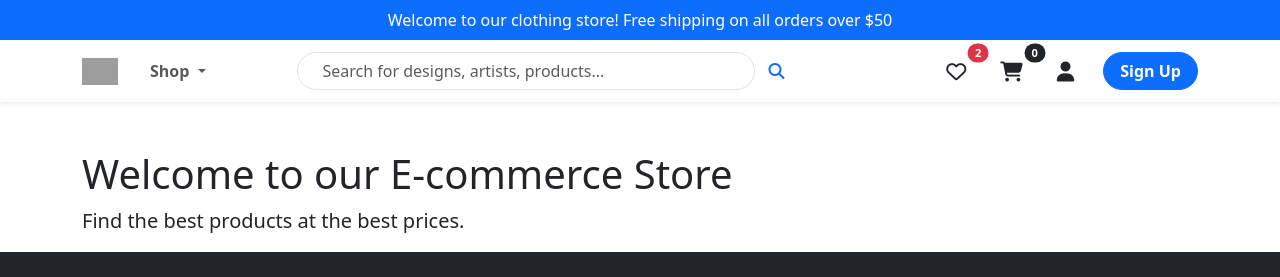
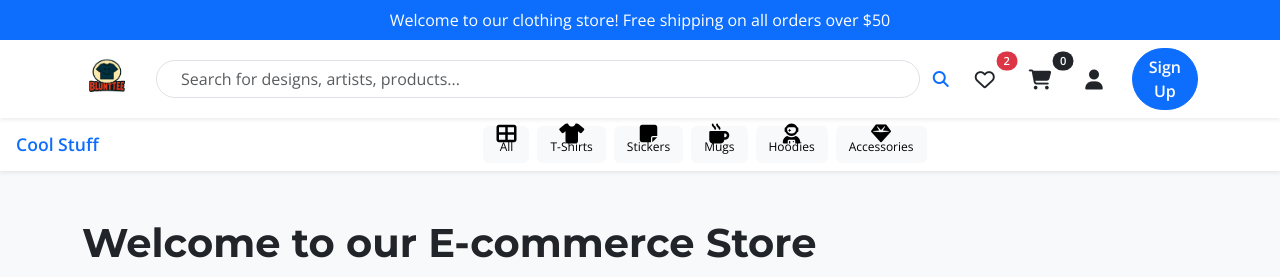
Before and after one commit to latorreandrea/django-cloud-ecommerce, a Django app: page / in a window 1280 px wide. Shown: the top 277 px of the page. Run offline with Django 5.2, Linux system fonts and the light colour scheme; grey boxes are pictures that could not be loaded.

Commit message:
styled navbar and created logo bt

```diff
--- a/home/urls.py
+++ b/home/urls.py
@@ -1,8 +1,8 @@
 from django.urls import path
 from . import views
 
-app_name = 'home'
+
 
 urlpatterns = [
-    path('', views.index, name='index'),
+    path('', views.index, name='home')
 ]
--- a/home/views.py
+++ b/home/views.py
@@ -2,5 +2,5 @@ from django.shortcuts import render
 
 # Create your views here.
 def index(request):
-    """View function for the home page."""
-    return render(request, 'home/index.html')
+    """ A view to render homepage """
+    return render(request, "home/index.html")
--- a/static/css/styles.css
+++ b/static/css/styles.css
@@ -13,3 +13,41 @@ h1, h2, h3, h4, h5, h6, .navbar-brand {
     font-family: 'Montserrat', Arial, sans-serif;
     font-weight: 700;
 }
+
+/* Navbar */
+.navbar-logo {
+    object-fit: contain;
+    width: 50px;
+    height: 50px;
+}
+
+.navbar-toggler {
+    padding: 0.25rem 0.5rem;
+    font-size: 1rem;
+}
+
+.search-bar {
+    max-width: 100vw;
+    width: 90%;
+}
+
+.shop-slider-wrapper {
+    width: 100vw;
+    max-width: 100vw;
+    overflow-x: auto;
+    -webkit-overflow-scrolling: touch;
+    margin-left: calc(-50vw + 50%);
+    margin-right: calc(-50vw + 50%);
+    box-sizing: border-box;
+}
+.shop-slider-title {
+    white-space: nowrap;
+}
+.shop-slider {
+    min-width: max-content;
+    display: flex;
+    justify-content: center;
+}
+.shop-slider a {
+    white-space: nowrap;
+}
--- a/templates/base.html
+++ b/templates/base.html
@@ -1,6 +1,7 @@
 <!DOCTYPE html>
 <html lang="en">
 <head>
+    {% load static %}
     {% block meta %}
         <meta charset="UTF-8">
         <meta name="viewport" content="width=device-width, initial-scale=1.0">
@@ -16,6 +17,7 @@
     {% endblock %}
 
     {% block extra_css %}
+        <link rel="stylesheet" href="{% static 'css/styles.css' %}">
     {% endblock %}
 
     {% block corejs %}
--- a/templates/partials/banner.html
+++ b/templates/partials/banner.html
@@ -1,4 +1,4 @@
-<div class="container-fluid bg-primary text-white py-2">
+<div class="container-fluid bg-primary text-white py-2 d-none d-md-block">
     <div class="row">
         <div class="col-12 text-center">
             <p class="m-0">Welcome to our clothing store! Free shipping on all orders over $50</p>
--- a/templates/partials/navbar.html
+++ b/templates/partials/navbar.html
@@ -1,34 +1,18 @@
+{% load static %}
 <nav class="navbar navbar-expand-lg navbar-light bg-white shadow-sm sticky-top py-2">
     <div class="container">
         <!-- Logo -->
-        <a class="navbar-brand fw-bold" href="/">
-            <img src="/static/img/logo.png" alt="Logo" width="36" height="36" class="me-2 align-middle" style="object-fit:contain;">
+        <a class="navbar-brand" href="{% url 'home' %}">
+            <img src="{% static 'img/bt_logo_nobg.png' %}" class="me-2 align-middle navbar-logo" alt="Logo BluntTee">
         </a>
         <!-- Toggler -->
         <button class="navbar-toggler" type="button" data-bs-toggle="collapse" data-bs-target="#navbarSupportedContent" aria-controls="navbarSupportedContent" aria-expanded="false" aria-label="Toggle navigation">
-            <span class="navbar-toggler-icon"></span>
+            <i class="fas fa-cog fa-lg"></i>
         </button>
         <!-- Navbar content -->
         <div class="collapse navbar-collapse" id="navbarSupportedContent">
-            <!-- Left: Shop dropdown -->
-            <ul class="navbar-nav me-3 mb-2 mb-lg-0">
-                <li class="nav-item dropdown">
-                    <a class="nav-link dropdown-toggle fw-semibold" href="#" id="navbarDropdownShop" role="button" data-bs-toggle="dropdown" aria-expanded="false">
-                        Shop
-                    </a>
-                    <ul class="dropdown-menu" aria-labelledby="navbarDropdownShop">
-                        <li><a class="dropdown-item" href="#">All Products</a></li>
-                        <li><hr class="dropdown-divider"></li>
-                        <li><a class="dropdown-item" href="#">T-Shirts</a></li>
-                        <li><a class="dropdown-item" href="#">Stickers</a></li>
-                        <li><a class="dropdown-item" href="#">Mugs</a></li>
-                        <li><a class="dropdown-item" href="#">Hoodies</a></li>
-                        <li><a class="dropdown-item" href="#">Accessories</a></li>
-                    </ul>
-                </li>
-            </ul>
             <!-- Center: Search bar -->
-            <form class="d-flex mx-auto flex-grow-1" style="max-width: 500px;">
+            <form class="search-bar d-flex mx-auto flex-grow-1">
                 <input class="form-control rounded-pill px-4" type="search" placeholder="Search for designs, artists, products..." aria-label="Search">
                 <button class="btn btn-link ms-n5" type="submit" style="z-index:2;">
                     <i class="fas fa-search"></i>
@@ -54,3 +38,37 @@
         </div>
     </div>
 </nav>
+<!-- Shop slider row -->
+<div class="shop-slider-wrapper bg-white shadow-sm">
+    <div class="d-flex flex-row align-items-center py-2">
+        <div class="shop-slider-title fw-bold text-primary ms-3 me-4" style="font-size:1.1em; min-width:90px;">
+            Cool Stuff
+        </div>
+        <div class="shop-slider d-flex flex-row flex-nowrap justify-content-center flex-grow-1">
+            <a class="btn btn-light mx-1 d-flex flex-column align-items-center" href="#" title="All Products">
+                <i class="fas fa-th-large fa-lg mb-1"></i>
+                <span style="font-size:0.75em;">All</span>
+            </a>
+            <a class="btn btn-light mx-1 d-flex flex-column align-items-center" href="#" title="T-Shirts">
+                <i class="fas fa-tshirt fa-lg mb-1"></i>
+                <span style="font-size:0.75em;">T-Shirts</span>
+            </a>
+            <a class="btn btn-light mx-1 d-flex flex-column align-items-center" href="#" title="Stickers">
+                <i class="fas fa-sticky-note fa-lg mb-1"></i>
+                <span style="font-size:0.75em;">Stickers</span>
+            </a>
+            <a class="btn btn-light mx-1 d-flex flex-column align-items-center" href="#" title="Mugs">
+                <i class="fas fa-mug-hot fa-lg mb-1"></i>
+                <span style="font-size:0.75em;">Mugs</span>
+            </a>
+            <a class="btn btn-light mx-1 d-flex flex-column align-items-center" href="#" title="Hoodies">
+                <i class="fas fa-user-astronaut fa-lg mb-1"></i>
+                <span style="font-size:0.75em;">Hoodies</span>
+            </a>
+            <a class="btn btn-light mx-1 d-flex flex-column align-items-center" href="#" title="Accessories">
+                <i class="fas fa-gem fa-lg mb-1"></i>
+                <span style="font-size:0.75em;">Accessories</span>
+            </a>
+        </div>
+    </div>
+</div>
```
Also changed, not shown: static/img/bt_logo.png (added), static/img/bt_logo_nobg.png (added).
